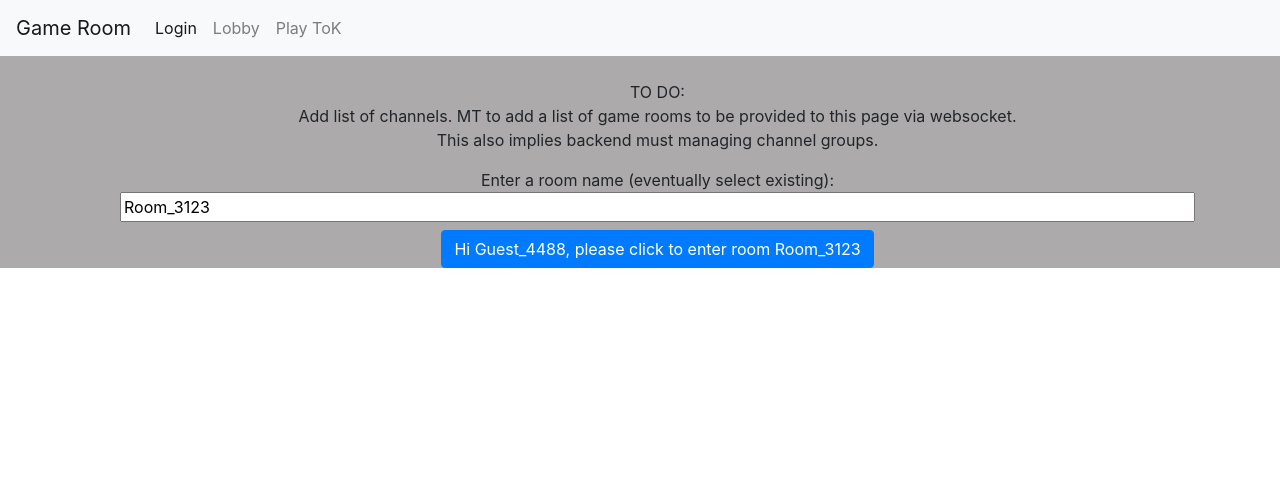
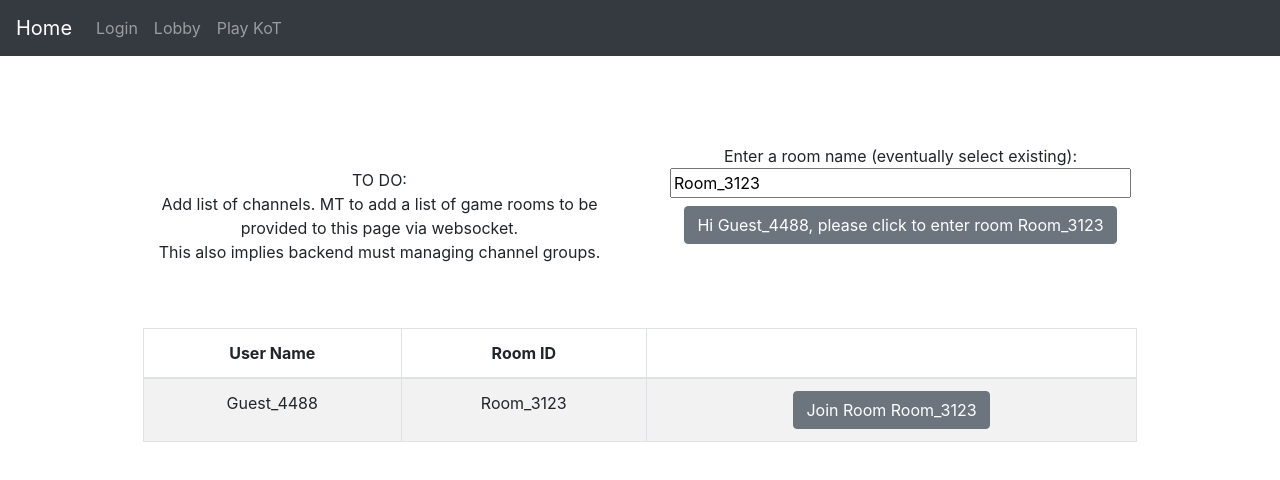
Before and after one commit to borisv1307/kot, a React (Create React App) app in the folder frontend/: page / in a window 1280 px wide. Shown: the top 480 px of the page. Built offline with nearby package versions, Linux system fonts and the light colour scheme.

Commit message:
update style with bootstrap components. added table to store game list to be used later

```diff
--- a/frontend/public/index.html
+++ b/frontend/public/index.html
@@ -24,7 +24,7 @@
       work correctly both with client-side routing and a non-root public URL.
       Learn how to configure a non-root public URL by running `npm run build`.
     -->
-    <title>React App</title>
+    <title>KoT</title>
   </head>
   <body>
     <noscript>You need to enable JavaScript to run this app.</noscript>
--- a/frontend/src/App.css
+++ b/frontend/src/App.css
@@ -1,6 +1,6 @@
 .App {
   text-align: center;
-  background: rgb(172, 170, 170);
+  background: #ffffff;
 }
 
 .App-logo {
--- a/frontend/src/components/Dice/DiceRoller.js
+++ b/frontend/src/components/Dice/DiceRoller.js
@@ -1,5 +1,6 @@
 import React from 'react';
 import "./DiceRoller.css";
+import Button from "react-bootstrap/Button";
 
 import * as Constants from '../../constants'
 
@@ -86,7 +87,7 @@ class DiceRoller extends React.Component {
     return (
       <div className="DiceRoller">
         <DiceBoard ref={this.textInput} callbackSendDiceSelectionOut={this.selectedDiceCallback} data={this.state.rolledDice} />
-        <button disabled={!this.state.allowReroll} onClick={this.AttemptReroll}>Roll</button>
+        <Button className="btn btn-secondary" disabled={!this.state.allowReroll} onClick={this.AttemptReroll}>Roll</Button>
       </div>
     )
   }
--- a/frontend/src/components/GameConsole/ChatConsole.js
+++ b/frontend/src/components/GameConsole/ChatConsole.js
@@ -1,9 +1,11 @@
 import React from 'react';
 import "./ChatConsole.css";
+import Button from "react-bootstrap/Button";
 
 // import GameLog from './GameLog'
 
 import ChatInstance from './../../services/chatService'
+
 
 const chatLogExample = [
   '-- Sammy turn –',
@@ -147,9 +149,9 @@ class ChatConsole extends React.Component {
               value={this.state.message}
               placeholder='Type a Message'
               required />
-            <button className='submit' type='submit' value='Submit'>
+            <Button variant="btn btn-secondary" className='submit' type='submit' value='Submit'>
               Send
-            </button>
+            </Button>
           </form>
         </div>
       </div>
--- a/frontend/src/components/GameConsole/GameConsole.js
+++ b/frontend/src/components/GameConsole/GameConsole.js
@@ -57,8 +57,8 @@ class GameConsole extends React.Component {
           onChange={this.handleChange}>
           <textarea value={this.state.value} onChange={this.handleChange}>Type Command [enter]</textarea>
         </form>
-        <button onClick={this.SubmitGameCommand}>
-          Submit Comand
+        <button className="btn btn-secondary" onClick={this.SubmitGameCommand}>
+          Submit Command
           </button>
       </div>
     )
--- a/frontend/src/containers/AppLayout.js
+++ b/frontend/src/containers/AppLayout.js
@@ -32,21 +32,21 @@ class AppLayout extends Component {
         return (
             <Router>
 
-                <nav className="navbar navbar-expand-lg navbar-light bg-light">
-                    <a className="navbar-brand" href="/login">Game Room</a>
+                <nav className="navbar navbar-expand-lg navbar-dark bg-dark">
+                    <a className="navbar-brand" href="/login">Home</a>
                     <button className="navbar-toggler" type="button" data-toggle="collapse" data-target="#navbarNavDropdown" aria-controls="navbarNavDropdown" aria-expanded="false" aria-label="Toggle navigation">
                         <span className="navbar-toggler-icon"></span>
                     </button>
                     <div className="collapse navbar-collapse" id="navbarNavDropdown">
                         <ul className="navbar-nav">
-                            <li className="nav-item active">
+                            <li className="nav-item">
                                 <a className="nav-link" href="/login">Login</a>
                             </li>
                             <li className="nav-item">
                                 <a className="nav-link" href="/lobby">Lobby <span className="sr-only">(current)</span></a>
                             </li>
                             <li className="nav-item">
-                                <a className="nav-link" href="/game">Play ToK</a>
+                                <a className="nav-link" href="/game">Play KoT</a>
                             </li>
                         </ul>
                     </div>
--- a/frontend/src/containers/Gameboard.js
+++ b/frontend/src/containers/Gameboard.js
@@ -27,7 +27,8 @@ export default class GameboardLayout extends Component {
     render() {
         return (
             <div>
-                <p>{this.state.gameRoom}</p>
+                <br/>
+                <h4>{this.state.gameRoom}</h4>
                 <div className="container">
                     {
                         this.state.loggedIn ?
--- a/frontend/src/containers/Lobby.css
+++ b/frontend/src/containers/Lobby.css
@@ -1,30 +1,8 @@
-/*
-.code-box-demo {
-    text-align: center;
-  }
-  .ant-layout-header,
-  .ant-layout-footer {
-    background: #7dbcea;
-    color: #fff;
-  }
-  .ant-layout-footer {
-    line-height: 1.5;
-  }
-  .ant-layout-sider {
-    background: #3ba0e9;
-    color: #fff;
-    line-height: 120px;
-  }
-  .ant-layout-content {
-    background: rgba(16, 142, 233, 1);
-    color: #fff;
-    min-height: 120px;
-    line-height: 120px;
-  }
-  > .code-box-demo > div > .ant-layout {
-    margin-bottom: 48px;
-  }
-  > .code-box-demo > div > .ant-layout:last-child {
-    margin: 0;
-  }
-   */
+.lobby {
+    padding: 15%;
+
+}
+
+.container{
+    padding: 5%;
+}
--- a/frontend/src/containers/Lobby.js
+++ b/frontend/src/containers/Lobby.js
@@ -1,6 +1,8 @@
 import React, { Component } from 'react';
 import { Redirect } from 'react-router-dom'
 import "./Lobby.css";
+import Table from "react-bootstrap/Table";
+import Button from "react-bootstrap/Button";
 
 export default class LobbyLayout extends Component {
 
@@ -42,23 +44,26 @@ export default class LobbyLayout extends Component {
         })
     }
 
+
     render() {
         return (
             <div className="container">
                 <div className="row">
-                    <div className="col-sm">
-                        {/* something in the future */}
+                    <div className="col-sm p-4">
+                       <br></br>
+                        <p>TO DO: <br />Add list of channels. MT to add a list of game rooms to be provided to this page via websocket.
+                            <br /> This also implies backend must managing channel groups.</p>
+
                     </div>
-                    <div className="col-sm">
-                        <br></br>
-                        <p>TO DO: <br />Add list of channels. MT to add a list of game rooms to be provided to this page via websocket.<br /> This also implies backend must managing channel groups.</p>
+                    <div className="col-sm p-4">
+
 
                         <label>Enter a room name (eventually select existing):
                                 <input
                                 id="room_input"
                                 name="room_name"
                                 type="text"
-                                size="100"
+                                size="40"
                                 onChange={this.roomChangeHandler}
                                 placeholder="What chat room would you like to enter?"
                                 value={this.state.gameRoom}
@@ -67,12 +72,28 @@ export default class LobbyLayout extends Component {
 
                         <a className="b" href="/game">
                             {this.renderRedirect()}
-                            <button onClick={this.setRedirect} className="btn btn-primary" type="button">Hi {this.state.username}, please click to enter room {this.state.gameRoom}</button>
+                            <button onClick={this.setRedirect} className="btn btn-secondary" type="button">Hi {this.state.username}, please click to enter room {this.state.gameRoom}</button>
                         </a>
 
                     </div>
-                    <div className="col-sm">
-                        {/* something in the future */}
+
+                    <div className="col-sm p-4">
+                        <Table striped bordered hover>
+                        <thead>
+                        <tr>
+                        <th>User Name</th>
+                        <th>Room ID</th>
+                        <th></th>
+                        </tr>
+                        </thead>
+                        <tbody>
+                        <tr>
+                        <td>{this.state.username}</td>
+                        <td>{this.state.gameRoom}</td>
+                        <td><Button onClick={this.setRedirect} className="btn btn-secondary">Join Room {this.state.gameRoom}</Button></td>
+                        </tr>
+                        </tbody>
+                        </Table>
                     </div>
                 </div>
             </div>
--- a/frontend/src/containers/Login.js
+++ b/frontend/src/containers/Login.js
@@ -1,8 +1,10 @@
 import React, { Component } from 'react';
 import { Redirect } from 'react-router-dom'
+import Button from 'react-bootstrap/Button'
 import "./Login.css";
 
 import ChatInstance from './../services/chatService'
+import Form from "react-bootstrap/Form";
 
 export default class LoginLayout extends Component {
 
@@ -47,7 +49,6 @@ export default class LoginLayout extends Component {
 
                     </div>
                     <div className="col-sm">
-                        Login Page
                 </div>
                     <div className="col-sm">
 
@@ -57,20 +58,23 @@ export default class LoginLayout extends Component {
                     <div className="col-sm">
 
                     </div>
-                    <div className="col-sm">
-
+                    <div className="col-sm p-4">
+                        <h2>Welcome to KoT</h2>
+                        <br/>
                         <div className="login">
-                            <form href="/lobby" onSubmit={() => this.props.onSubmit(this.state.username)} className="form">
-                                <input
-                                    type="text"
-                                    onChange={this.usernameChangeHandler}
-                                    placeholder="Enter your Username"
-                                    value={this.state.username}
+                        <Form class="login">
+                        <Form.Group href="/lobby" onSubmit={() => this.props.onSubmit(this.state.username)}>
+                        <Form.Label>Login to Join a Game</Form.Label>
+                            <Form.Control type="text"
+                                 onChange={this.usernameChangeHandler}
+                                  placeholder="Enter your Username"
+                                 value={this.state.username}
                                     required />
                                 {this.renderRedirect()}
-                                <button onClick={this.setRedirect} className="submit" type="submit" value="Submit">Play</button>
-                            </form>
-                        </div>
+                        </Form.Group>
+                    <Button variant="btn btn-secondary" onClick={this.setRedirect} className="submit" type="submit" value="Submit">Login</Button>
+                </Form>
+                    </div>
 
                         {/* <br></br>
                         <a className="b" href="/lobby">
```
